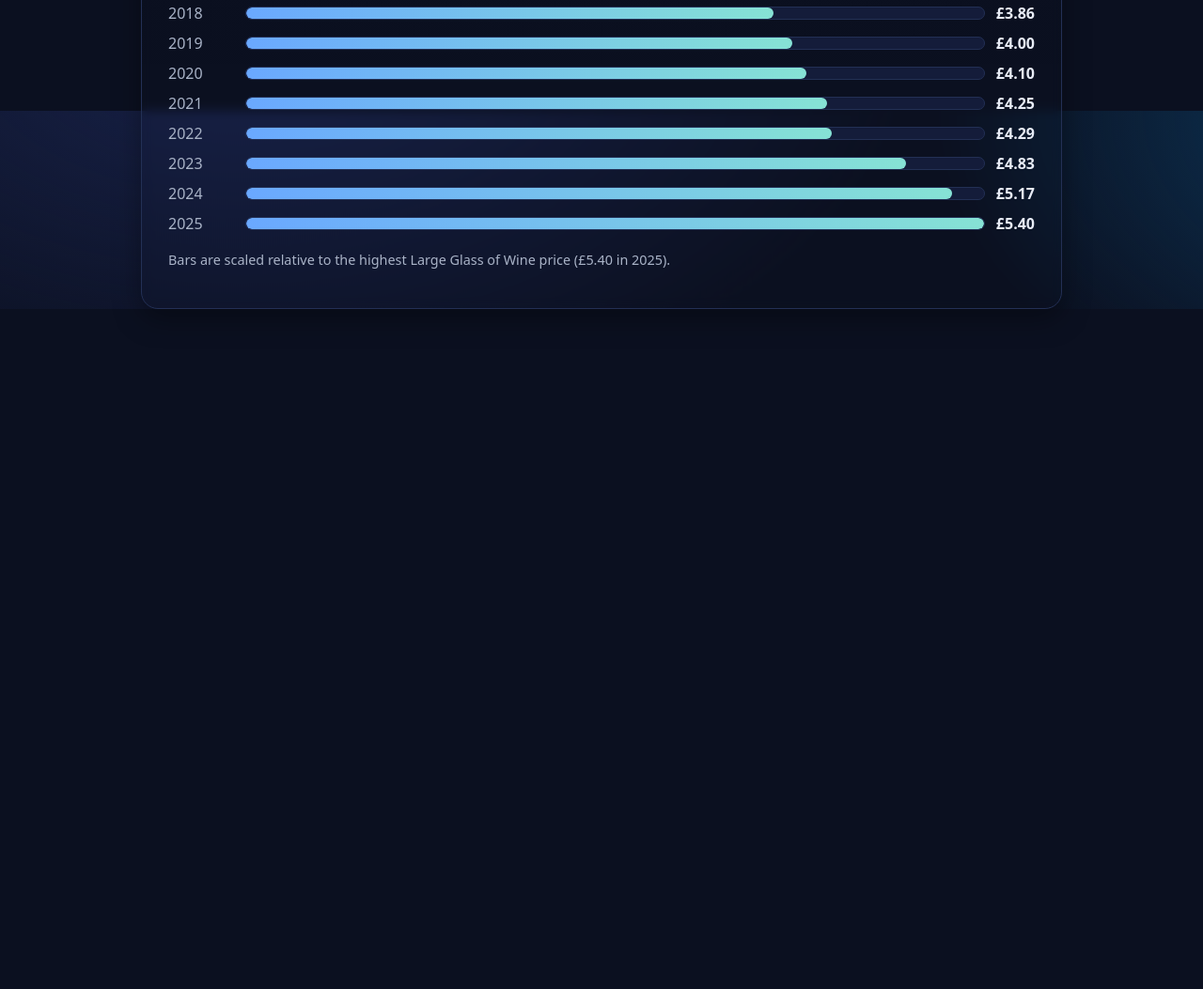
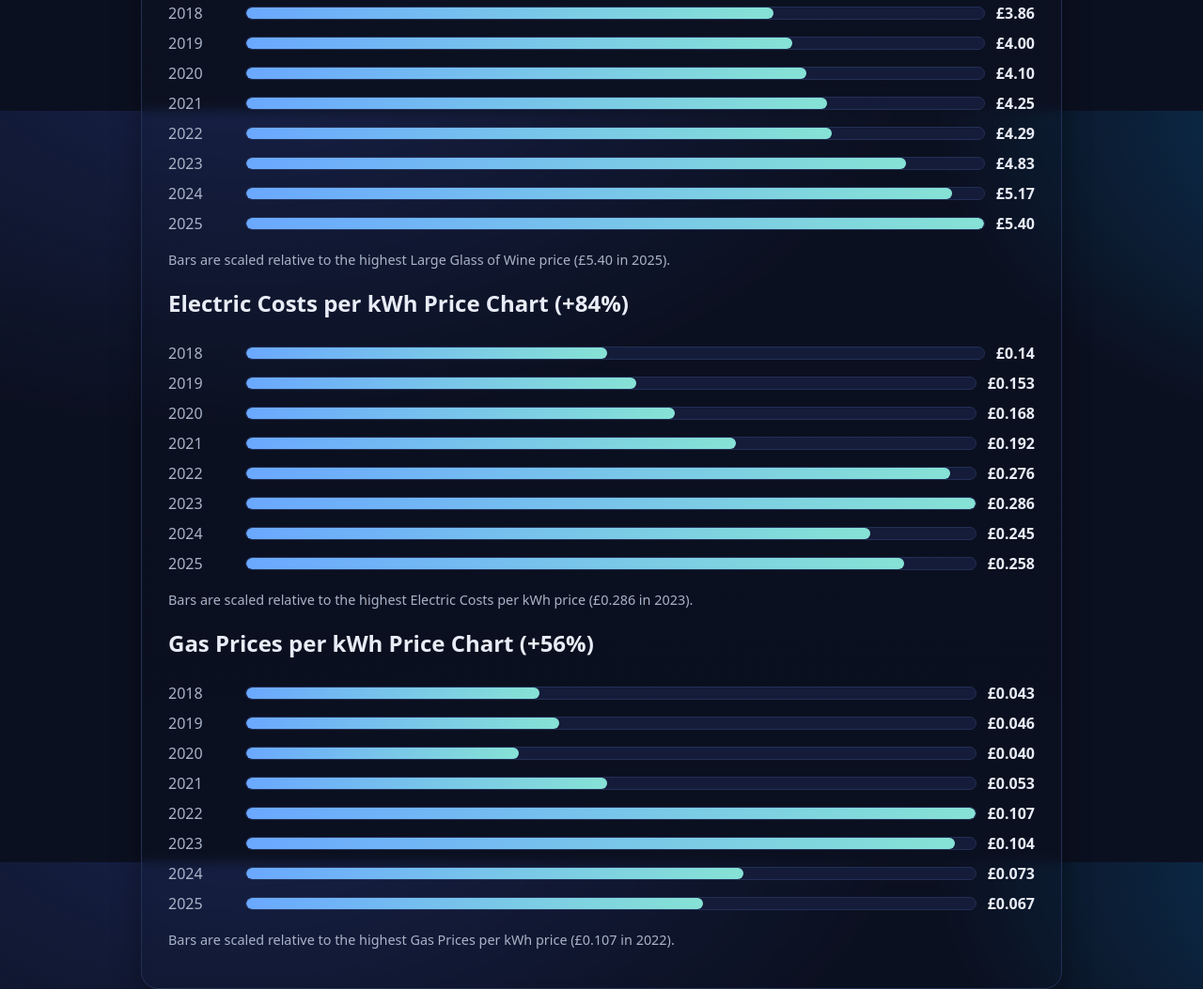
Before and after one commit to MikeWProjects/priceofstuff, a plain HTML site: page index.html in a window 1280 px wide. Shown: the part 3882-4935 px from the top of the page at 94% size. Before the commit the page ends 4211 px from the top, so only its background shows below. Drawn offline with Linux system fonts and the light colour scheme.

Commit message:
Add files via upload

```diff
--- a/index.html
+++ b/index.html
@@ -716,6 +716,96 @@
         </div>
       </div>
       <p class="foot">Bars are scaled relative to the highest Large Glass of Wine price (£5.40 in 2025).</p>
+      <!-- Electric Costs per kWh Bars -->
+      <h2>Electric Costs per kWh Price Chart (+84%)</h2>
+      <div class="chart" role="img" aria-label="Bar chart comparing Electric Costs per kWh prices by year">
+        <div class="bar" style="--w:48.95%">
+          <div class="label">2018</div>
+          <div class="track" aria-hidden="true"><div class="fill"></div></div>
+          <div class="value">£0.14</div>
+        </div>
+        <div class="bar" style="--w:53.50%">
+          <div class="label">2019</div>
+          <div class="track" aria-hidden="true"><div class="fill"></div></div>
+          <div class="value">£0.153</div>
+        </div>
+        <div class="bar" style="--w:58.74%">
+          <div class="label">2020</div>
+          <div class="track" aria-hidden="true"><div class="fill"></div></div>
+          <div class="value">£0.168</div>
+        </div>
+        <div class="bar" style="--w:67.13%">
+          <div class="label">2021</div>
+          <div class="track" aria-hidden="true"><div class="fill"></div></div>
+          <div class="value">£0.192</div>
+        </div>
+        <div class="bar" style="--w:96.50%">
+          <div class="label">2022</div>
+          <div class="track" aria-hidden="true"><div class="fill"></div></div>
+          <div class="value">£0.276</div>
+        </div>
+        <div class="bar" style="--w:100%">
+          <div class="label">2023</div>
+          <div class="track" aria-hidden="true"><div class="fill"></div></div>
+          <div class="value">£0.286</div>
+        </div>
+        <div class="bar" style="--w:85.66%">
+          <div class="label">2024</div>
+          <div class="track" aria-hidden="true"><div class="fill"></div></div>
+          <div class="value">£0.245</div>
+        </div>
+        <div class="bar" style="--w:90.21%">
+          <div class="label">2025</div>
+          <div class="track" aria-hidden="true"><div class="fill"></div></div>
+          <div class="value">£0.258</div>
+        </div>
+      </div>
+      <p class="foot">Bars are scaled relative to the highest Electric Costs per kWh price (£0.286 in 2023).</p>
+      <!-- Gas Prices per kWh Bars -->
+      <h2>Gas Prices per kWh Price Chart (+56%)</h2>
+      <div class="chart" role="img" aria-label="Bar chart comparing Gas Prices per kWh prices by year">
+        <div class="bar" style="--w:40.19%">
+          <div class="label">2018</div>
+          <div class="track" aria-hidden="true"><div class="fill"></div></div>
+          <div class="value">£0.043</div>
+        </div>
+        <div class="bar" style="--w:42.99%">
+          <div class="label">2019</div>
+          <div class="track" aria-hidden="true"><div class="fill"></div></div>
+          <div class="value">£0.046</div>
+        </div>
+        <div class="bar" style="--w:37.38%">
+          <div class="label">2020</div>
+          <div class="track" aria-hidden="true"><div class="fill"></div></div>
+          <div class="value">£0.040</div>
+        </div>
+        <div class="bar" style="--w:49.53%">
+          <div class="label">2021</div>
+          <div class="track" aria-hidden="true"><div class="fill"></div></div>
+          <div class="value">£0.053</div>
+        </div>
+        <div class="bar" style="--w:100%">
+          <div class="label">2022</div>
+          <div class="track" aria-hidden="true"><div class="fill"></div></div>
+          <div class="value">£0.107</div>
+        </div>
+        <div class="bar" style="--w:97.20%">
+          <div class="label">2023</div>
+          <div class="track" aria-hidden="true"><div class="fill"></div></div>
+          <div class="value">£0.104</div>
+        </div>
+        <div class="bar" style="--w:68.22%">
+          <div class="label">2024</div>
+          <div class="track" aria-hidden="true"><div class="fill"></div></div>
+          <div class="value">£0.073</div>
+        </div>
+        <div class="bar" style="--w:62.62%">
+          <div class="label">2025</div>
+          <div class="track" aria-hidden="true"><div class="fill"></div></div>
+          <div class="value">£0.067</div>
+        </div>
+      </div>
+      <p class="foot">Bars are scaled relative to the highest Gas Prices per kWh price (£0.107 in 2022).</p>
     </section>
   </main>
 
```
